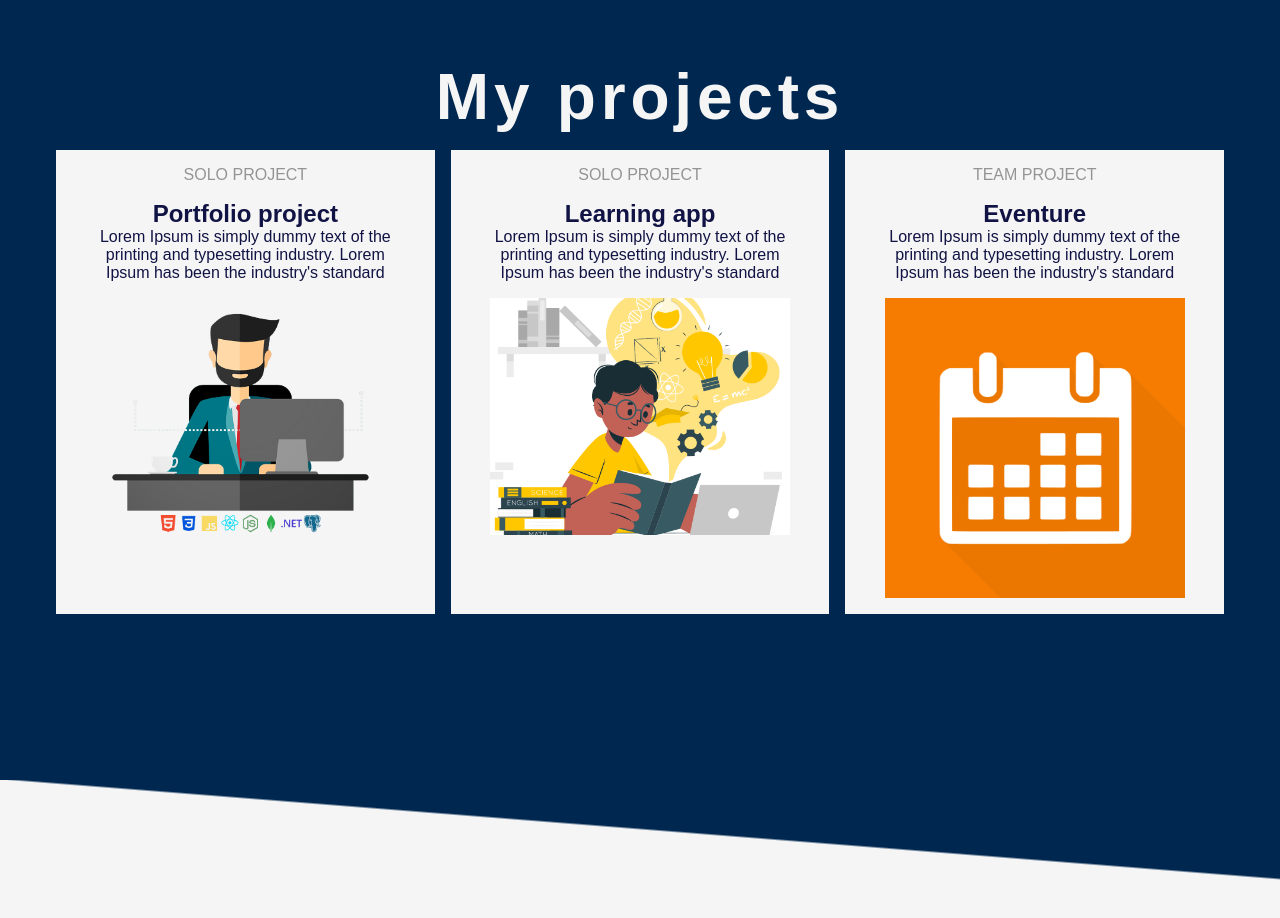
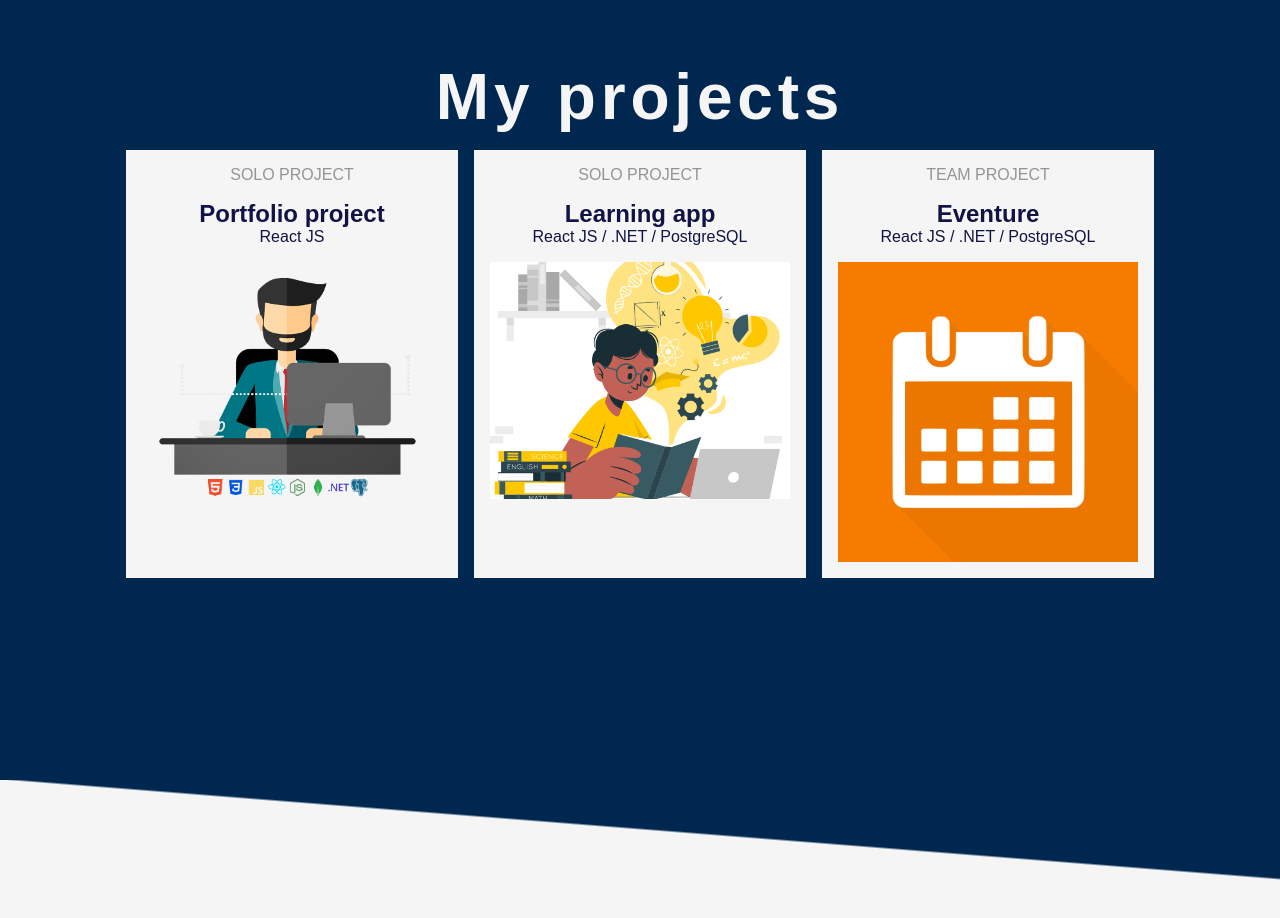
Before and after one commit to KLociJS/Portfolio-site, a React (Create React App) app: page / in a window 1280 px wide. Shown: the part 2720-3638 px from the top of the page. Built offline with nearby package versions, Linux system fonts and the light colour scheme.

Commit message:
style: Finish projects style

```diff
--- a/src/Components/Projects/Components/ProjectCard.js
+++ b/src/Components/Projects/Components/ProjectCard.js
@@ -1,17 +1,23 @@
 import React, { useState } from "react";
-import { createPortal } from "react-dom";
 
-import { IoIosArrowBack, IoIosArrowForward } from "react-icons/io";
+import {
+  IoIosArrowBack,
+  IoIosArrowForward,
+  IoIosLink,
+  IoLogoGithub,
+  IoMdOpen,
+} from "react-icons/io";
 import { IoClose } from "react-icons/io5";
 
 export default function ProjectCard({
   thumbnail,
   title,
   projectType,
+  stack,
+  githubUrl,
+  websiteUrl,
   description,
-  githubLink,
   images,
-  parentRef,
 }) {
   const [showModal, setShowModal] = useState(false);
   const [currentImageIndex, setCurrentImageIndex] = useState(0);
@@ -19,8 +25,6 @@ export default function ProjectCard({
   const openModal = () => {
     setShowModal(true);
   };
-
-  console.log(parentRef);
 
   const closeModal = () => {
     setShowModal(false);
@@ -45,20 +49,52 @@ export default function ProjectCard({
     <div className='project-card'>
       <p className='project-type'>{projectType}</p>
       <h2 className='project-title'>{title}</h2>
-      <p className='project-description'>{description}</p>
+      <p className='project-stack'>{stack}</p>
       {thumbnail}
-      <button onClick={openModal} className='card-button'>
-        Learn more
+
+      {websiteUrl ? (
+        <a
+          href={websiteUrl}
+          target='_blank'
+          rel='noreferrer'
+          className='card-live-site-button'
+        >
+          Website <IoIosLink className='card-icon' />
+        </a>
+      ) : null}
+
+      <a
+        href={githubUrl}
+        target='_blank'
+        rel='noreferrer'
+        className='card-github-button'
+      >
+        GitHub <IoLogoGithub className='card-icon' />
+      </a>
+
+      <button onClick={openModal} className='card-learn-more-button'>
+        Learn more <IoMdOpen className='card-icon' />
       </button>
-      {showModal &&
-        createPortal(
+
+      {showModal ? (
         <div className='modal'>
           <button onClick={closeModal} className='close-button'>
             <IoClose className='close-icon' />
           </button>
+
           <p className='project-type'>{projectType}</p>
           <h2 className='project-title'>{title}</h2>
           <p className='project-description'>{description}</p>
+          <div>
+            <a href={githubUrl} target='_blank' rel='noreferrer'>
+              <IoLogoGithub className='preview-icon' />
+            </a>
+
+            <a href={websiteUrl} target='_blank' rel='noreferrer'>
+              <IoIosLink className='preview-icon' />
+            </a>
+          </div>
+
           <div className='slider-wrapper'>
             <div className='slider' style={{ transform: transformValue }}>
               {images.map((image, index) => (
@@ -72,6 +108,7 @@ export default function ProjectCard({
                 </div>
               ))}
             </div>
+
             {currentImageIndex > 0 ? (
               <button
                 onClick={prevSlide}
@@ -81,6 +118,7 @@ export default function ProjectCard({
                 <IoIosArrowBack className='prev-icon' />
               </button>
             ) : null}
+
             {currentImageIndex < images.length - 1 ? (
               <button
                 onClick={nextSlide}
@@ -91,9 +129,8 @@ export default function ProjectCard({
               </button>
             ) : null}
           </div>
-          </div>,
-          parentRef
-        )}
+        </div>
+      ) : null}
     </div>
   );
 }
--- a/src/Components/Projects/Projects.css
+++ b/src/Components/Projects/Projects.css
@@ -11,8 +11,10 @@
 }
 .project-container {
   display: flex;
+  flex-wrap: wrap;
   justify-content: center;
-  flex-wrap: wrap;
+  align-content: flex-start;
+
   gap: 1rem;
   padding: 1rem;
 }
@@ -25,7 +27,7 @@
   flex-direction: column;
   align-items: center;
 
-  flex: 1;
+  flex-shrink: 1;
 
   padding: 1rem;
 
@@ -46,6 +48,7 @@
 .project-card:hover::before {
   cursor: pointer;
   background-color: var(--primary-transparent);
+  backdrop-filter: grayscale(90%);
 }
 
 .project-type {
@@ -61,35 +64,77 @@
 .project-title {
   margin-top: 1rem;
 }
-
+.project-stack {
+  /* color: var(--primary-2); */
+  margin-bottom: 1rem;
+}
+.card-icon {
+  font-size: 1rem;
+  margin: 0 1.75rem 0 0.25rem;
+}
 .thumbnail {
   width: 300px;
 }
 
-.card-button {
+.card-learn-more-button,
+.card-github-button,
+.card-live-site-button {
+  position: absolute;
   z-index: 2;
-  padding: 0.5rem 2rem;
-  border: 4px solid var(--primary);
-  border-top: none;
-  border-bottom: none;
+  display: flex;
+  align-items: center;
+  justify-content: center;
+
+  padding: 0.5rem 0rem 0.5rem 1.5rem;
+  border: 1px solid var(--primary);
   transform: translateX(50%);
+
   text-transform: uppercase;
-  font-weight: bold;
+  font-weight: 500;
+  font-size: 1.05rem;
+  text-decoration: none;
+  white-space: nowrap;
 
-  position: absolute;
+  background-color: var(--secondary);
+  opacity: 0;
+
+  transition: all 0.3s ease-in-out;
+}
+
+.card-live-site-button {
+  top: 0;
+  right: 50%;
+}
+
+.card-github-button {
+  top: 20%;
+  right: 50%;
+}
+
+.card-learn-more-button {
   top: 90%;
   right: 50%;
-  opacity: 0;
-  transition: all 0.3s ease-in-out;
 }
-.project-card:hover .card-button {
+.project-card:hover .card-live-site-button {
+  top: 28%;
+  opacity: 1;
+}
+.project-card:hover .card-github-button {
+  top: 40%;
+  opacity: 1;
+}
+
+.project-card:hover .card-learn-more-button {
   top: 80%;
   opacity: 1;
 }
 
-.card-button:hover {
+.card-learn-more-button:hover,
+.card-github-button:hover,
+.card-live-site-button:hover {
   cursor: pointer;
-  box-shadow: 1px 1px 3px var(--primary);
+  color: var(--secondary);
+  background-color: var(--primary);
 }
 
 /* Modal */
@@ -159,6 +204,12 @@
   width: 100%;
   height: 100%;
 }
+
+.preview-icon {
+  font-size: 1.5rem;
+  color: var(--secondary);
+  margin: 0 0.5rem;
+}
 .modal-image {
   max-width: 80vw;
   max-height: 700px;
--- a/src/Components/Projects/Projects.js
+++ b/src/Components/Projects/Projects.js
@@ -1,4 +1,3 @@
-import { useEffect, useRef, useState } from "react";
 import ProjectCard from "./Components/ProjectCard";
 import "./Projects.css";
 
@@ -13,25 +12,18 @@ import WdnNote from "../../Assets/wdn-note.png";
 import WdnProfile from "../../Assets/wdn-profile.png";
 
 export default function Projects() {
-  const projectSectionRef = useRef(null);
-  const [element, setElement] = useState(null);
-
-  useEffect(() => {
-    setElement(projectSectionRef.current);
-  }, []);
-
   return (
-    <section id='projects' ref={projectSectionRef}>
+    <section id='projects'>
       <div className='project-section-container'>
         <h2 className='section-header-light'>My projects</h2>
         <div className='project-container'>
           <ProjectCard
-            parentRef={element}
+            stack='React JS'
             projectType='Solo Project'
             title='Portfolio project'
             description="Lorem Ipsum is simply dummy text of the printing and typesetting industry. Lorem Ipsum has been the industry's standard "
-            githubLink='https://github.com/KLociJS/Portfolio-site'
-            images={[WdnHome, WdnNote, WdnProfile]}
+            githubUrl='https://github.com/KLociJS/Portfolio-site'
+            images={[]}
             thumbnail={
               <img
                 src={PortfolioThumbnail}
@@ -41,11 +33,13 @@ export default function Projects() {
             }
           ></ProjectCard>
           <ProjectCard
-            parentRef={element}
+            stack='React JS / .NET / PostgreSQL'
             projectType='Solo Project'
             title='Learning app'
             description="Lorem Ipsum is simply dummy text of the printing and typesetting industry. Lorem Ipsum has been the industry's standard "
-            githubLink='https://github.com/KLociJS/LearningApp'
+            images={[WdnHome, WdnNote, WdnProfile]}
+            githubUrl='https://github.com/KLociJS/LearningApp'
+            websiteUrl='http://52.57.115.197/'
             thumbnail={
               <img
                 src={LearningAppThumbnail}
@@ -55,11 +49,11 @@ export default function Projects() {
             }
           ></ProjectCard>
           <ProjectCard
-            parentRef={element}
+            stack='React JS / .NET / PostgreSQL'
             projectType='Team Project'
             title='Eventure'
             description="Lorem Ipsum is simply dummy text of the printing and typesetting industry. Lorem Ipsum has been the industry's standard "
-            githubLink='https://github.com/KLociJS/Advanced-team-project'
+            githubUrl='https://github.com/KLociJS/Advanced-team-project'
             thumbnail={
               <img
                 src={EventureThumbnail}
```
Lines whose indentation alone changed are shown as unchanged.
